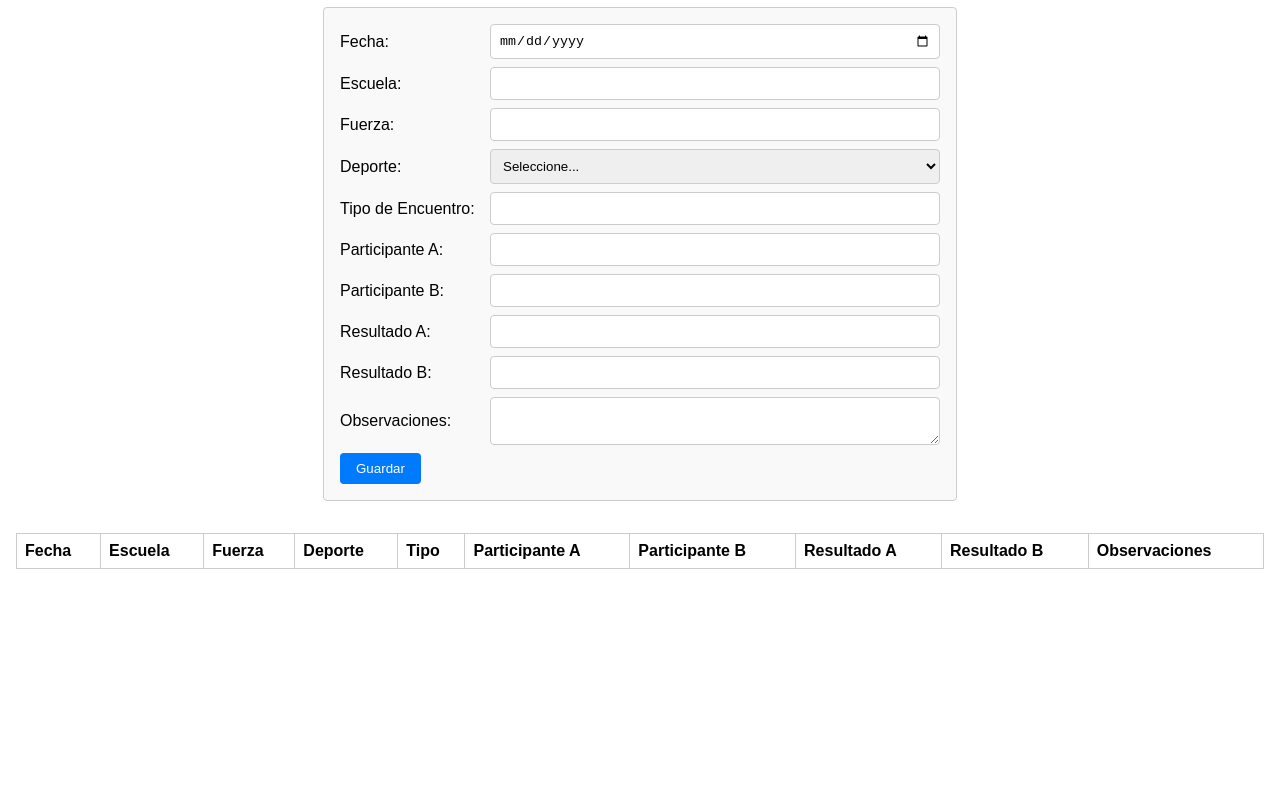
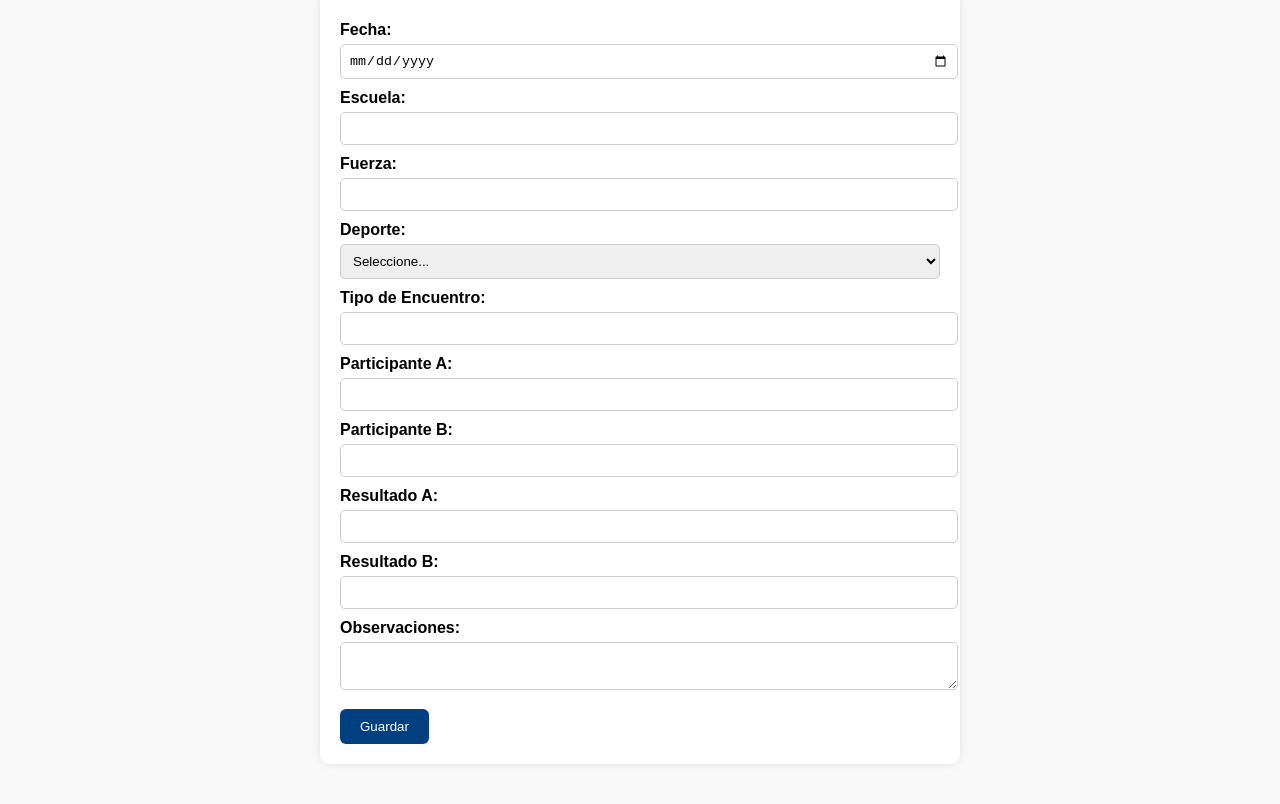
Before and after one commit to miguelmoralesc/juegos-interescuelas, a plain HTML site: page index.html in a window 1280 px wide. Shown: the part 89-893 px from the top of the page. Before the commit the page ends 800 px from the top, so only its background shows below. Drawn offline with Linux system fonts and the light colour scheme.

Commit message:
Update index.html

```diff
--- a/index.html
+++ b/index.html
@@ -1,81 +1,121 @@
 <!DOCTYPE html>
 <html lang="es">
 <head>
-    <meta charset="UTF-8">
-    <meta name="viewport" content="width=device-width, initial-scale=1.0">
+  <meta charset="UTF-8" />
+  <meta name="viewport" content="width=device-width, initial-scale=1.0" />
   <title>Juegos Interescuelas</title>
-    <link rel="stylesheet" href="style.css">
+  <style>
+    body {
+      font-family: Arial, sans-serif;
+      margin: 20px;
+      background-color: #f9f9f9;
+    }
+    h1 {
+      text-align: center;
+      color: #004080;
+    }
+    form {
+      background-color: #fff;
+      padding: 20px;
+      border-radius: 10px;
+      max-width: 600px;
+      margin: 0 auto 40px auto;
+      box-shadow: 0 0 10px rgba(0, 0, 0, 0.1);
+    }
+    label {
+      display: block;
+      margin-top: 10px;
+      font-weight: bold;
+    }
+    input, select, textarea {
+      width: 100%;
+      padding: 8px;
+      margin-top: 5px;
+      border-radius: 5px;
+      border: 1px solid #ccc;
+    }
+    button {
+      margin-top: 15px;
+      background-color: #004080;
+      color: white;
+      padding: 10px 20px;
+      border: none;
+      border-radius: 6px;
+      cursor: pointer;
+    }
+    button:hover {
+      background-color: #003366;
+    }
+  </style>
 </head>
 <body>
   <h1>Registro de Juegos Interescuelas</h1>
-
-    <form id="result-form">
-        <div class="form-row">
-            <label for="fecha">Fecha:</label>
-            <input type="date" id="fecha" name="fecha" required>
-        </div>
-        <div class="form-row">
-            <label for="escuela">Escuela:</label>
-            <input type="text" id="escuela" name="escuela" required>
-        </div>
-        <div class="form-row">
-            <label for="fuerza">Fuerza:</label>
-            <input type="text" id="fuerza" name="fuerza" required>
-        </div>
-        <div class="form-row">
-            <label for="deporte">Deporte:</label>
-            <select id="deporte" name="deporte" required>
+  <form id="registroForm">
+    <label>Fecha:
+      <input type="date" name="fecha" required />
+    </label>
+    <label>Escuela:
+      <input type="text" name="escuela" required />
+    </label>
+    <label>Fuerza:
+      <input type="text" name="fuerza" required />
+    </label>
+    <label>Deporte:
+      <select name="deporte" required>
         <option value="">Seleccione...</option>
-                <option value="futbol">Fútbol</option>
-                <option value="ajedrez">Ajedrez</option>
-                <option value="atletismo">Atletismo</option>
+        <option value="Fútbol">Fútbol</option>
+        <option value="Atletismo">Atletismo</option>
+        <option value="Ping Pong">Ping Pong</option>
+        <option value="Ajedrez">Ajedrez</option>
+        <!-- puedes añadir más -->
       </select>
-        </div>
-        <div class="form-row">
-            <label for="tipo">Tipo de Encuentro:</label>
-            <input type="text" id="tipo" name="tipo" required>
-        </div>
-        <div class="form-row">
-            <label for="partA">Participante A:</label>
-            <input type="text" id="partA" name="partA" required>
-        </div>
-        <div class="form-row">
-            <label for="partB">Participante B:</label>
-            <input type="text" id="partB" name="partB" required>
-        </div>
-        <div class="form-row" id="resultadoA-container">
-            <label for="resA">Resultado A:</label>
-            <input type="text" id="resA" name="resA" required>
-        </div>
-        <div class="form-row" id="resultadoB-container">
-            <label for="resB">Resultado B:</label>
-            <input type="text" id="resB" name="resB" required>
-        </div>
-        <div class="form-row">
-            <label for="observaciones">Observaciones:</label>
-            <textarea id="observaciones" name="observaciones"></textarea>
-        </div>
+    </label>
+    <label>Tipo de Encuentro:
+      <input type="text" name="tipo" required />
+    </label>
+    <label>Participante A:
+      <input type="text" name="participanteA" required />
+    </label>
+    <label>Participante B:
+      <input type="text" name="participanteB" required />
+    </label>
+    <label>Resultado A:
+      <input type="text" name="respA" required />
+    </label>
+    <label>Resultado B:
+      <input type="text" name="respB" required />
+    </label>
+    <label>Observaciones:
+      <textarea name="observaciones"></textarea>
+    </label>
     <button type="submit">Guardar</button>
   </form>
 
-    <table id="results-table">
-        <thead>
-            <tr>
-                <th>Fecha</th>
-                <th>Escuela</th>
-                <th>Fuerza</th>
-                <th>Deporte</th>
-                <th>Tipo</th>
-                <th>Participante A</th>
-                <th>Participante B</th>
-                <th>Resultado A</th>
-                <th>Resultado B</th>
-                <th>Observaciones</th>
-            </tr>
-        </thead>
-        <tbody>
-        </tbody>
-    </table>
+  <script>
+    const endpoint = "TU_URL_REAL_DE_APPS_SCRIPT";
+
+    document.getElementById("registroForm").addEventListener("submit", function(e) {
+      e.preventDefault();
+
+      const data = Object.fromEntries(new FormData(this));
+
+      fetch(endpoint, {
+        method: "POST",
+        body: JSON.stringify(data),
+        headers: {
+          "Content-Type": "application/json"
+        }
+      })
+      .then(res => res.text())
+      .then(msg => {
+        alert("Resultado registrado correctamente.");
+        this.reset();
+      })
+      .catch(err => {
+        console.error("Error:", err);
+        alert("Error al registrar el resultado.");
+      });
+    });
 
 <script src="script.js"></script>
 </body>
```
Lines whose indentation alone changed are shown as unchanged.
